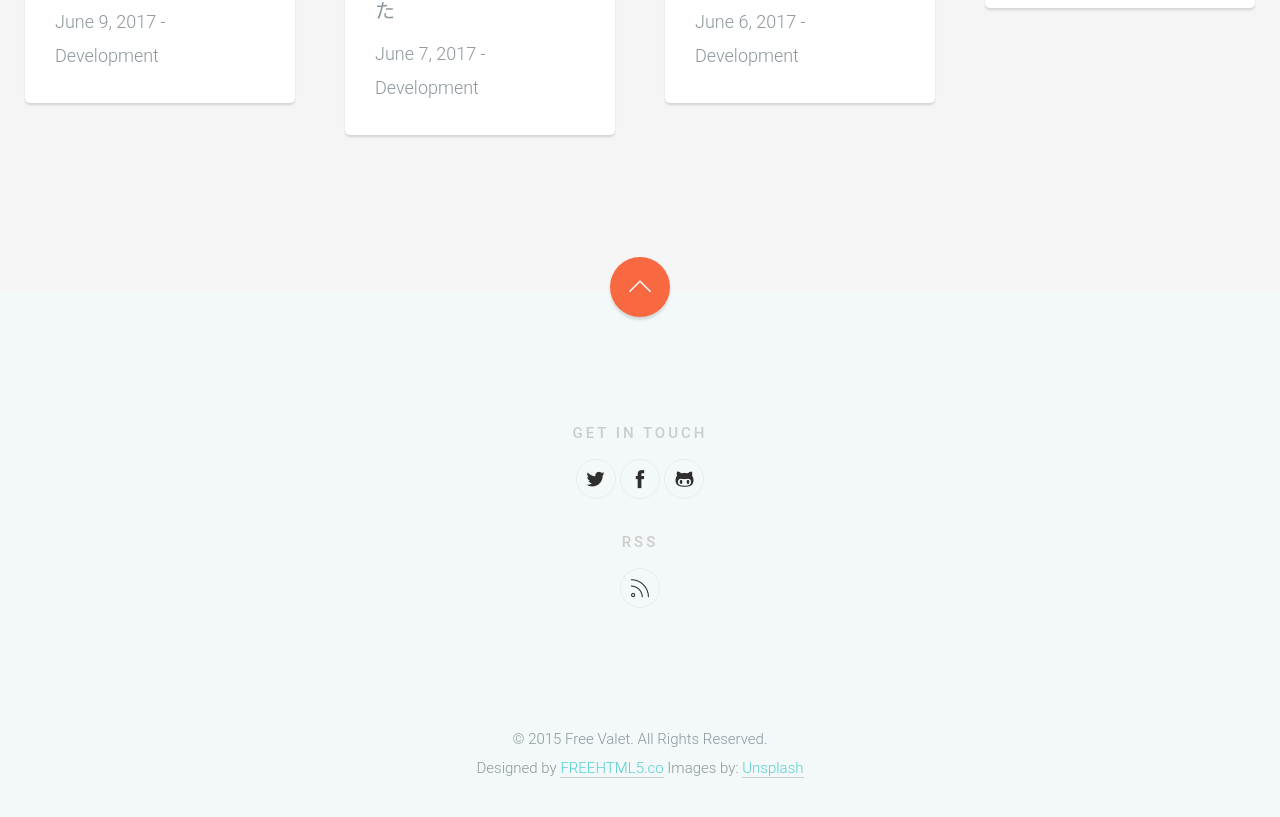
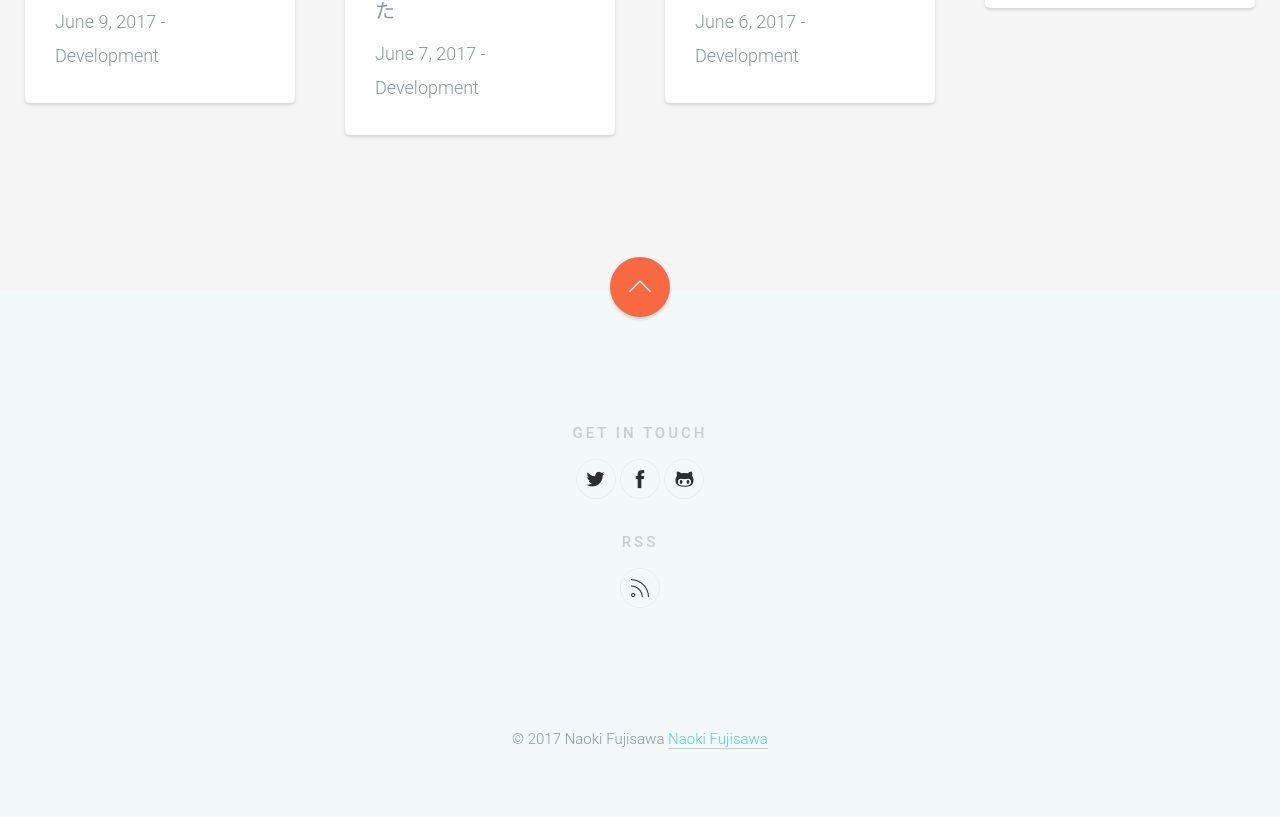
Before and after one commit to WakuwakuP/wakuwakup.github.io, a Jekyll site: the page built from index.html, in a window 1280 px wide and 900 px high, scrolled down 1599 px. Shown: the top 817 px of the window. Built offline with Jekyll 4.4.1, drawn with Linux system fonts in a browser that asks for light colours.

Commit message:
Update footer.html

```diff
--- a/_includes/footer.html
+++ b/_includes/footer.html
@@ -25,7 +25,7 @@
     </div>
     <div class="col-md-12 footer-box text-center">
       <div class="fh5co-copyright">
-        <p>&copy; 2015 Free Valet. All Rights Reserved. <br>Designed by <a href="http://freehtml5.co" target="_blank">FREEHTML5.co</a> Images by: <a href="http://unsplash.com" target="_blank">Unsplash</a></p>
+        <p>&copy; 2017 Naoki Fujisawa <a href="http://wakuwakup.net" target="_blank">Naoki Fujisawa</a></p>
       </div>
     </div>
     <!-- END row -->
```
